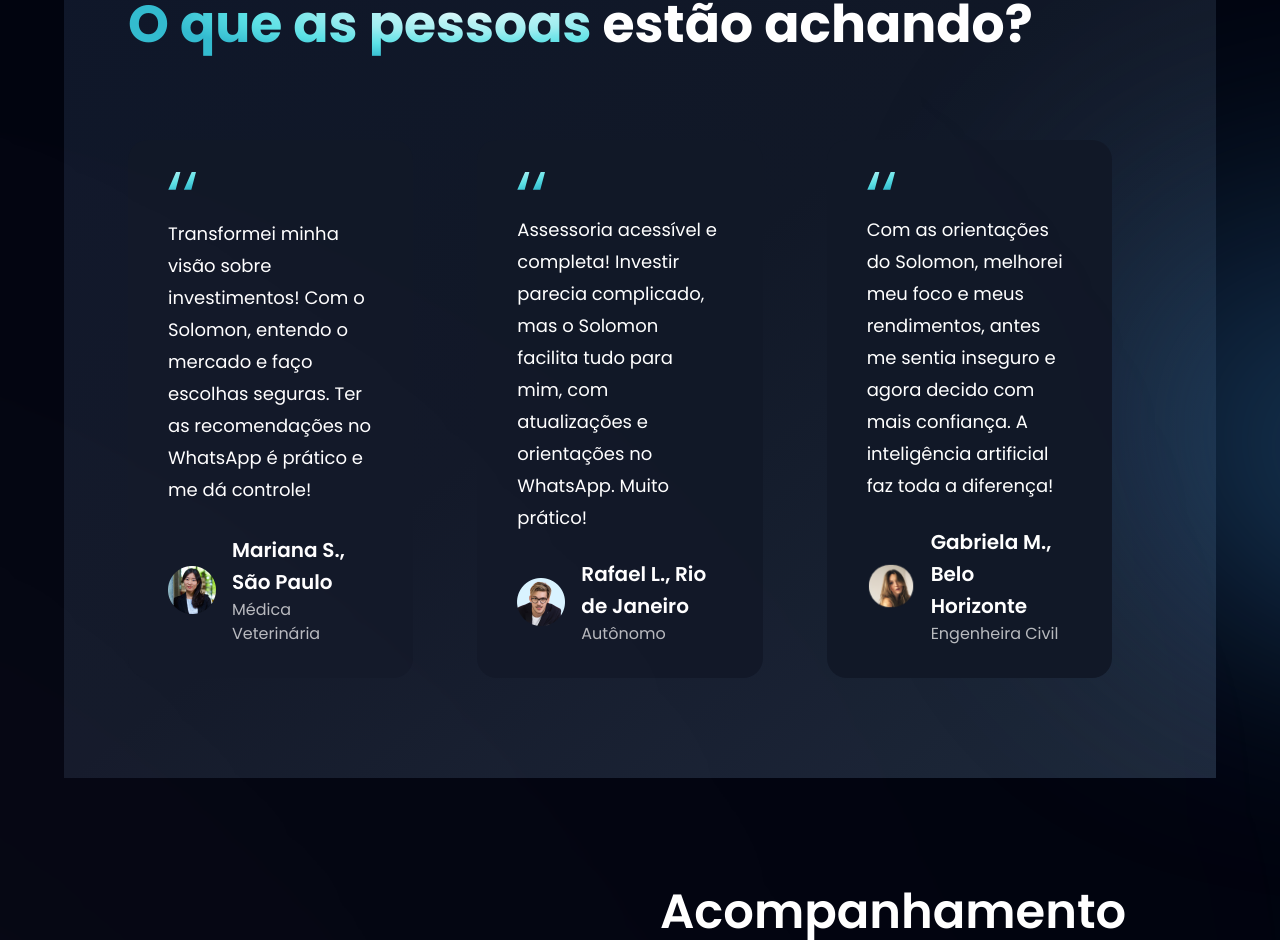
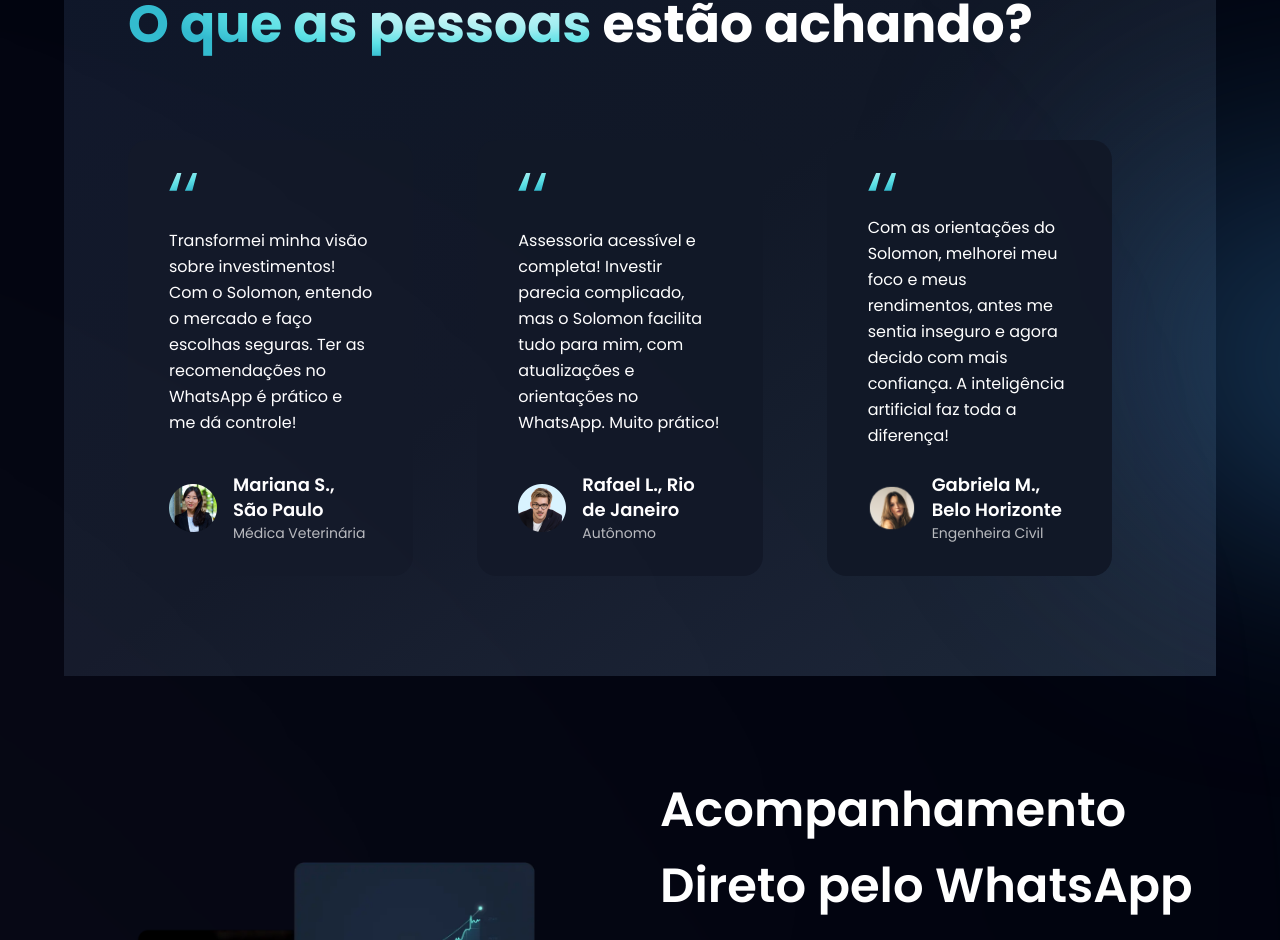
Before and after one commit to PauloSantangelo/lading-page-atualizada-solomon, a Next.js app: page / in a window 1280 px wide. Shown: the part 1851-2791 px from the top of the page. Built offline with nearby package versions, Linux system fonts and the light colour scheme.

Commit message:
Ajuste Boas Praticas e Favicon.ico

```diff
--- a/app/components/FeedbackCard.tsx
+++ b/app/components/FeedbackCard.tsx
@@ -1,4 +1,3 @@
-"use client";
 import { motion } from "framer-motion";
 import { zoomIn } from "../styles/animations";
 import { quotes } from "../../public";
@@ -20,9 +19,9 @@
 }: feedbackCardPropTypes) => (
   <motion.div
     className={`
-      flex justify-between flex-col px-10 py-8 rounded-[20px] max-w-[370px] md:mr-10 sm:mr-5 mr-0 my-5
-      bg-[#111827] hover:bg-[#1a1a1f] transition-colors duration-300
-      hover:border hover:border-cyan-500
+      group flex justify-between flex-col px-10 py-8 rounded-[20px] max-w-[370px] md:mr-10 sm:mr-5 mr-0 my-5
+      bg-[#111827] transition-colors duration-300
+      border border-transparent hover:border-cyan-500
     `}
     variants={zoomIn}
     initial="hidden"
@@ -37,7 +36,7 @@
       className="object-contain"
       loading="lazy"
     />
-    <p className="font-poppins font-normal text-[18px] leading-[32px] text-white my-6">
+    <p className="font-poppins font-normal text-base leading-relaxed text-white my-6">
       {content}
     </p>
     <div className="flex">
@@ -50,10 +49,10 @@
         loading="lazy"
       />
       <div className="flex flex-col ml-4">
-        <h1 className="font-poppins font-semibold text-[20px] leading-[32px] text-white">
+        <h1 className="font-poppins font-semibold text-lg leading-snug text-white">
           {name}
         </h1>
-        <p className="font-poppins font-normal text-[16px] leading-[24px] text-dimWhite">
+        <p className="font-poppins font-normal text-sm leading-[20px] text-dimWhite">
           {title}
         </p>
       </div>
```
Also changed, not shown: 1 other file (tests, documents, lock files or other folders).
